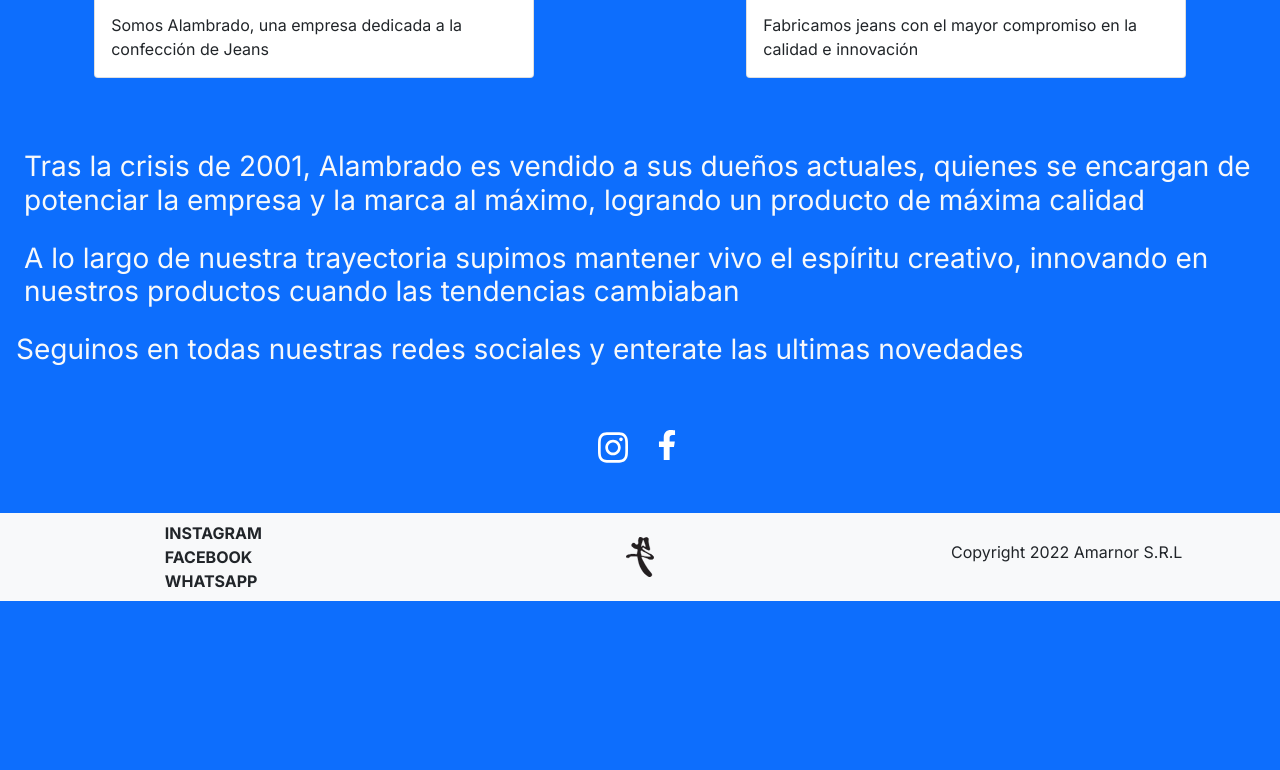
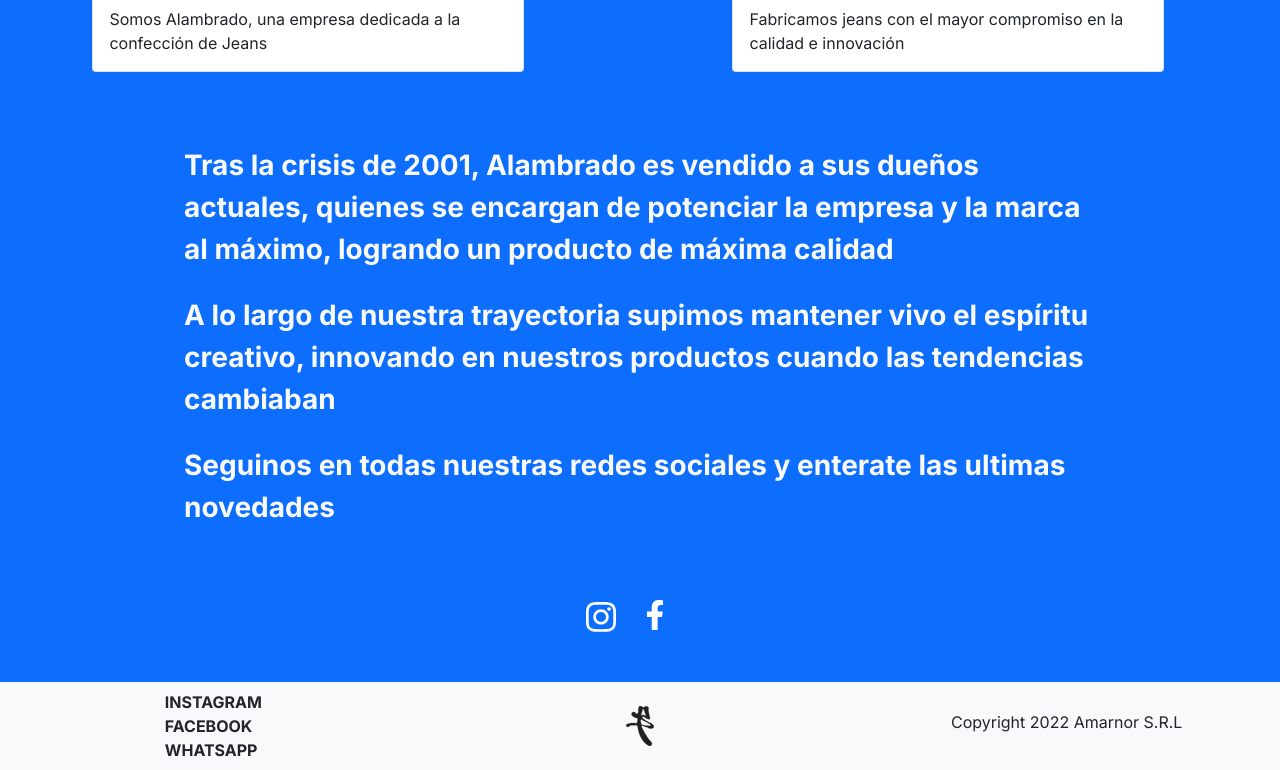
Before and after one commit to maurolavin/alambrado-website, a website: page paginas/sobre-nosotros.html in a window 1280 px wide. Shown: the part 614-1384 px from the top of the page. Before the commit the page ends 1215 px from the top, so only its background shows below. Drawn offline with nearby package versions, Linux system fonts and the light colour scheme.

Commit message:
entrega final coderhouse

```diff
--- a/paginas/sobre-nosotros.html
+++ b/paginas/sobre-nosotros.html
@@ -15,7 +15,7 @@
     <link href="https://fonts.googleapis.com/css2?family=Inter:wght@100;400;700;900&display=swap" rel="stylesheet">
     <script src="https://kit.fontawesome.com/090c5f017e.js" crossorigin="anonymous"></script>
 </head>
-<body class="bg-primary d-flex flex-column min-vh-100">
+<body class="bg-primary d-flex flex-column min-vh-100 mw-100">
     <header class="cabecera">
         <nav class="navbar navbar-expand-lg navbar-light bg-light">
             <div class="container-fluid">
@@ -37,7 +37,7 @@
     </header>
     <main>
       <img src="../imagenes/icon-blanco.png" class="logo__blanco img-fluid rounded mx-auto d-block my-5 px-2" alt="logo de alambrado">
-      <div class="row">
+      <div class="row mw-100">
         <div class="col-sm-6 col-md-5 col-lg-6">
           <div class="card mx-auto my-5 card__sobrenosotros">
             <img src="../imagenes/sobre nosotros/tela.jpg" class="card-img-top" alt="Tela de jean azul">
@@ -55,18 +55,19 @@
           </div>
         </div>
       </div>
-        <h2 class="sobre-nosotros text-left fs-3 text-light m-4">Tras la crisis de 2001, Alambrado es vendido a sus dueños actuales, quienes se encargan de potenciar la empresa y la marca al máximo, logrando un producto
-          de máxima calidad</h2>
-        <h2 class="sobre-nosotros text-left fs-3 text-light m-4">A lo largo de nuestra trayectoria supimos mantener vivo el espíritu creativo, innovando en nuestros productos cuando las tendencias cambiaban</h2>
-        <h2 class="sobre-nosotros text-left fs-3 text-light m-3">Seguinos en todas nuestras redes sociales y enterate las ultimas novedades</h2>
-
-    <div class="row">
-      <div class="col d-flex justify-content-end my-5">
-        <a href="https://www.instagram.com/alambradojeans/" target="_blank"><img src="../imagenes/instagramlogo.svg" alt="Logo de Instagram" class="logo__redes logo__redes__instagram"></a>
+      <div class="w-75 justify-content-center mx-auto">
+        <p class="sobre-nosotros text-left fs-3 fw-bold text-light m-4">Tras la crisis de 2001, Alambrado es vendido a sus dueños actuales, quienes se encargan de potenciar la empresa y la marca al máximo, logrando un producto
+          de máxima calidad</p>
+        <p class="sobre-nosotros text-left fs-3 fw-bold text-light m-4">A lo largo de nuestra trayectoria supimos mantener vivo el espíritu creativo, innovando en nuestros productos cuando las tendencias cambiaban</p>
+        <p class="sobre-nosotros text-left fs-3 fw-bold text-light m-4">Seguinos en todas nuestras redes sociales y enterate las ultimas novedades</p>
       </div>
-      <div class="col d-flex justify-content-start my-5">
-        <a href="https://www.facebook.com/GUS-Jeans-Alambrado-359795097438841" target="_blank"><img src="../imagenes/facebooklogo.svg" alt="Logo de Facebook" class="logo__redes logo__redes__facebook"></a>
-      </div>
+      <div class="row mw-100">
+        <div class="col d-flex justify-content-end my-5">
+          <a href="https://www.instagram.com/alambradojeans/" target="_blank"><img src="../imagenes/instagramlogo.svg" alt="Logo de Instagram" class="logo__redes logo__redes__instagram"></a>
+        </div>
+        <div class="col d-flex justify-content-start my-5">
+          <a href="https://www.facebook.com/GUS-Jeans-Alambrado-359795097438841" target="_blank"><img src="../imagenes/facebooklogo.svg" alt="Logo de Facebook" class="logo__redes logo__redes__facebook"></a>
+        </div>
     </div>
 
 
```
Also changed, not shown: index.html (+4 -3 lines).
